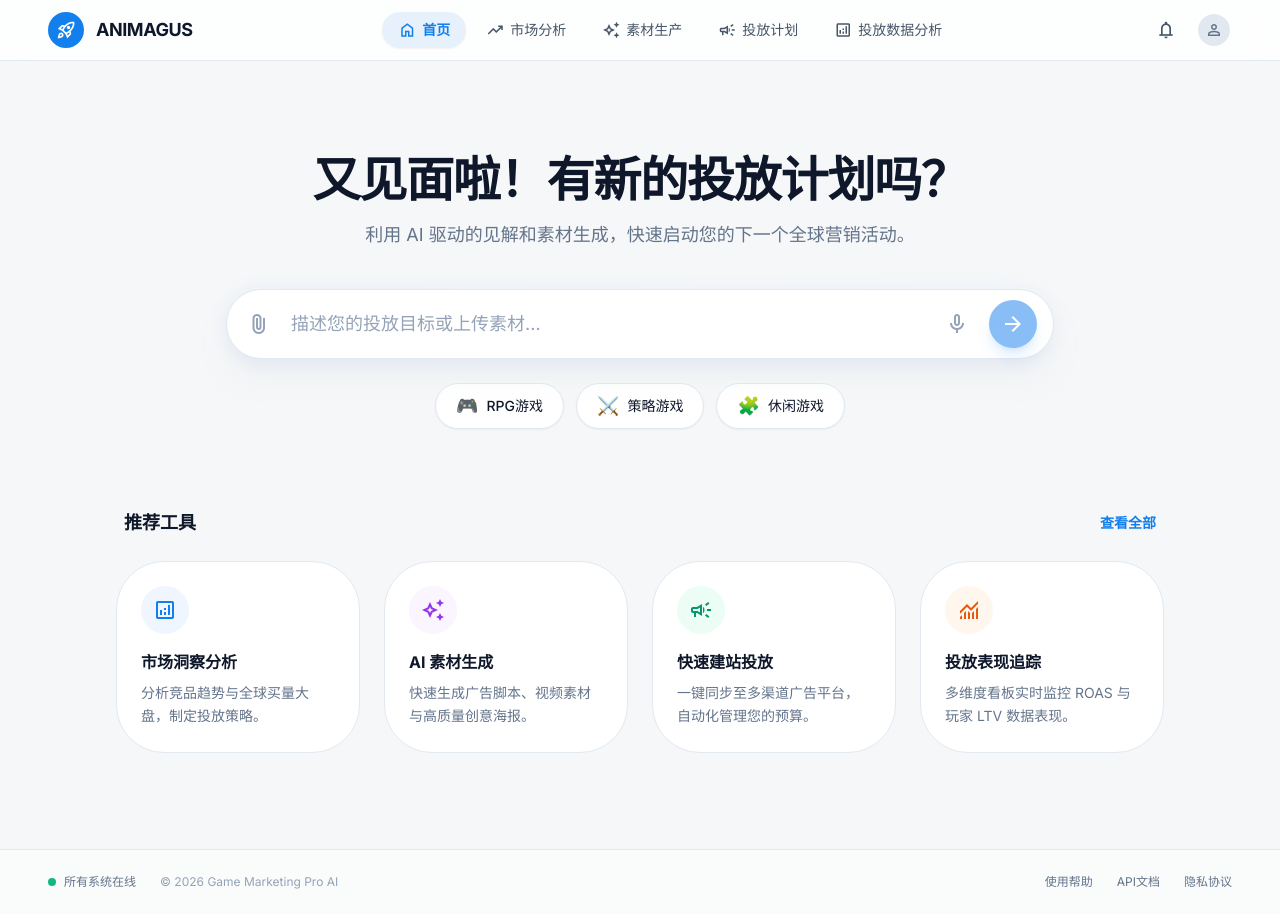
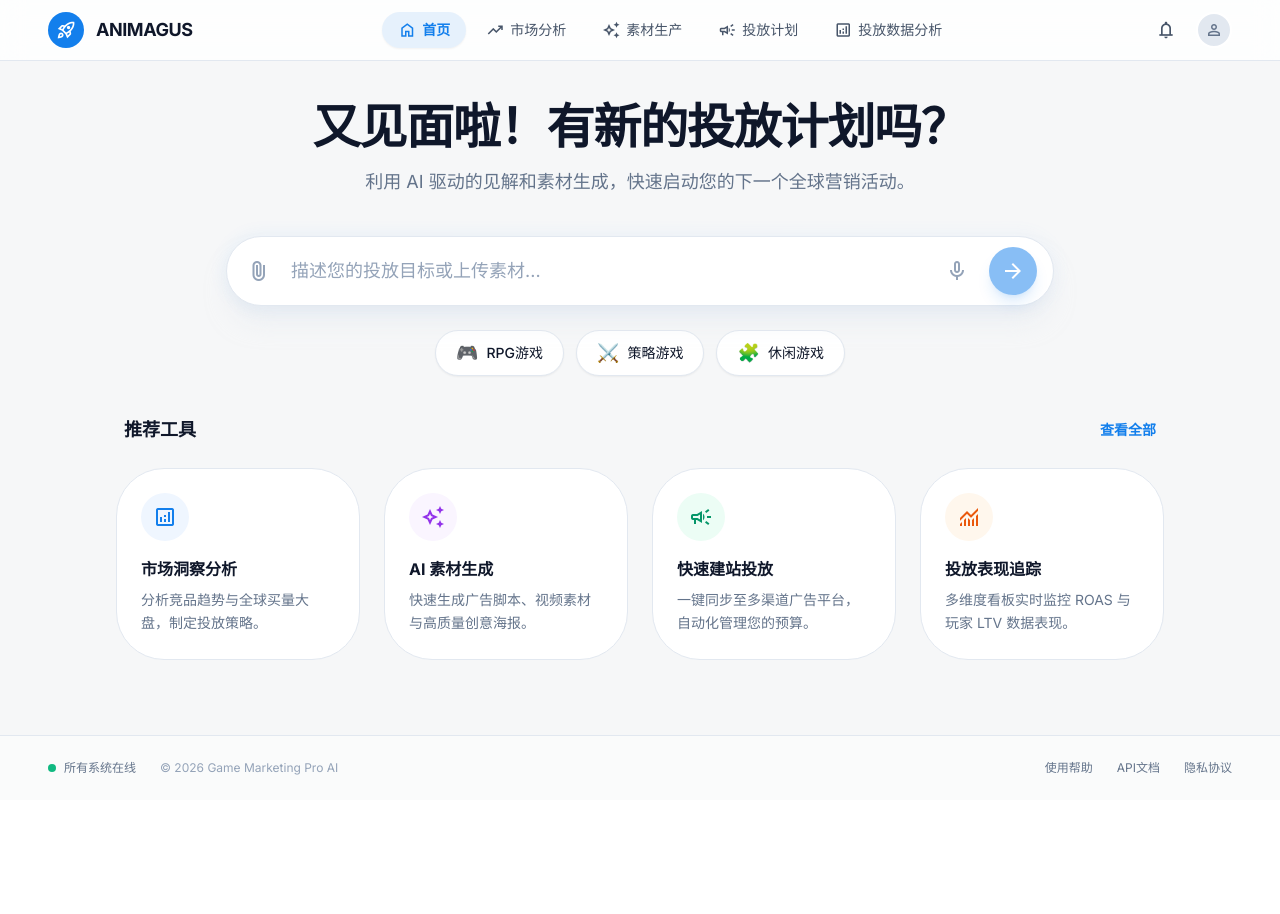
Before and after one commit to ANIFORCE-ORG/ANIFORCE, a Vue app in the folder frontend/packages/main-app/: page / in a window 1280 px wide. After the commit the page ends 800 px from the top, so only its background shows below. Built offline with nearby package versions, Linux system fonts and the light colour scheme.

Commit message:
modify floating bar

```diff
--- a/frontend/packages/main-app/src/pages/Home.vue
+++ b/frontend/packages/main-app/src/pages/Home.vue
@@ -1,9 +1,11 @@
 <script setup lang="ts">
-import { ref } from 'vue'
+import { ref, computed, nextTick } from 'vue'
 import { getDAL } from '@animagus/shared'
 
 const inputText = ref('')
 const loading = ref(false)
+const hasInteracted = ref(false)
+
 const analysisResult = ref<{
   session_id: string
   message: { role: string; content: string }
@@ -50,16 +52,27 @@ const toolCards = [
   },
 ]
 
+const hasContent = computed(() => loading.value || analysisResult.value !== null)
+
+function scrollToBottom() {
+  nextTick(() => {
+    window.scrollTo({ top: document.body.scrollHeight, behavior: 'smooth' })
+  })
+}
+
 async function handleSubmit() {
   if (!inputText.value.trim() || loading.value) return
+  hasInteracted.value = true
   loading.value = true
   analysisResult.value = null
+  scrollToBottom()
   try {
     const dal = getDAL()
     const gameType = quickTags.find(t => inputText.value.includes(t.label))?.label || 'RPG'
     const res = await dal.chat.analyzeGame(inputText.value, gameType)
     if (res.success && res.data) {
       analysisResult.value = res.data
+      scrollToBottom()
     }
   } catch (e) {
     console.error('分析失败:', e)
@@ -74,9 +87,15 @@ function handleTagClick(tag: string) {
 </script>
 
 <template>
-  <main class="flex flex-1 flex-col items-center justify-center px-4 py-12 md:py-24">
+  <main class="flex flex-1 flex-col items-center px-4 pb-8">
+    <!-- Top spacer: pushes content to center when no output -->
+    <div v-if="!hasContent" class="flex-1"></div>
+
     <!-- Greeting -->
-    <div class="max-w-[800px] w-full text-center space-y-4 mb-10">
+    <div
+      class="max-w-[800px] w-full text-center space-y-4 transition-all duration-500"
+      :class="hasContent ? 'pt-8 mb-6 opacity-50 scale-[0.92]' : 'mb-10'"
+    >
       <h1 class="text-slate-900 dark:text-white text-4xl md:text-5xl font-poppins font-semibold tracking-tight">
         又见面啦！有新的投放计划吗？
       </h1>
@@ -85,63 +104,16 @@ function handleTagClick(tag: string) {
       </p>
     </div>
 
-    <!-- Command Bar -->
-    <div class="max-w-[860px] w-full px-4 mb-8">
-      <div class="relative group">
-        <!-- Glow effect -->
-        <div class="absolute -inset-1 bg-gradient-to-r from-primary/20 to-blue-400/20 rounded-full blur opacity-25 group-focus-within:opacity-100 transition duration-1000 group-hover:duration-200"></div>
-        <!-- Input bar -->
-        <div class="relative flex items-center bg-white dark:bg-slate-900 rounded-full border border-slate-200 dark:border-slate-700 shadow-xl shadow-slate-200/50 dark:shadow-none p-2 focus-within:border-primary focus-within:ring-2 focus-within:ring-primary/20 transition-all">
-          <button class="flex items-center justify-center p-3 text-slate-400 hover:text-primary transition-colors">
-            <span class="material-symbols-outlined">attach_file</span>
-          </button>
-          <input
-            v-model="inputText"
-            class="flex-1 bg-transparent border-none focus:ring-0 focus:outline-none text-lg text-slate-800 dark:text-slate-200 placeholder:text-slate-400 py-3 px-2"
-            placeholder="描述您的投放目标或上传素材..."
-            type="text"
-            @keydown.enter="handleSubmit"
-          />
-          <div class="flex items-center gap-2 pr-2">
-            <button class="flex items-center justify-center p-3 text-slate-400 hover:text-primary transition-colors">
-              <span class="material-symbols-outlined">mic</span>
-            </button>
-            <button
-              class="bg-primary text-white h-12 w-12 rounded-full flex items-center justify-center hover:bg-primary/90 transition-all shadow-lg shadow-primary/30 disabled:opacity-50 disabled:cursor-not-allowed"
-              :disabled="loading || !inputText.trim()"
-              @click="handleSubmit"
-            >
-              <span v-if="loading" class="h-5 w-5 border-2 border-white border-t-transparent rounded-full animate-spin"></span>
-              <span v-else class="material-symbols-outlined">arrow_forward</span>
-            </button>
-          </div>
-        </div>
-      </div>
-
-      <!-- Quick Tags -->
-      <div class="flex flex-wrap justify-center gap-3 mt-6">
-        <button
-          v-for="tag in quickTags"
-          :key="tag.label"
-          class="flex items-center gap-2 px-5 py-2 rounded-full bg-white dark:bg-slate-800 border border-slate-200 dark:border-slate-700 hover:border-primary hover:text-primary transition-all shadow-sm"
-          @click="handleTagClick(tag.label)"
-        >
-          <span class="text-lg">{{ tag.emoji }}</span>
-          <span class="text-sm font-medium">{{ tag.label }}</span>
-        </button>
-      </div>
-    </div>
-
+    <!-- Output Content Area (above the input bar, only when has content) -->
+    <div v-if="hasContent" class="max-w-[1080px] w-full px-4 space-y-6 mb-6">
       <!-- Loading State -->
-    <div v-if="loading" class="max-w-[860px] w-full px-4 mb-8">
-      <div class="flex items-center justify-center gap-3 py-8">
+      <div v-if="loading" class="flex items-center justify-center gap-3 py-8">
         <div class="h-5 w-5 border-2 border-primary border-t-transparent rounded-full animate-spin"></div>
         <span class="text-slate-500 text-sm">AI 正在分析中，请稍候...</span>
       </div>
-    </div>
 
       <!-- Analysis Result -->
-    <div v-if="analysisResult" class="max-w-[1080px] w-full px-4 mb-8 space-y-6">
+      <template v-if="analysisResult">
         <!-- AI Message -->
         <div class="bg-white dark:bg-slate-900 rounded-2xl border border-slate-200 dark:border-slate-800 p-6 shadow-sm">
           <div class="flex items-start gap-3">
@@ -206,10 +178,58 @@ function handleTagClick(tag: string) {
             </div>
           </div>
         </div>
+      </template>
     </div>
 
-    <!-- Tool Cards -->
-    <div v-if="!analysisResult" class="w-full max-w-[1080px] mt-12">
+    <!-- Floating Command Bar (always below output content) -->
+    <div class="max-w-[860px] w-full px-4 mb-6">
+      <div class="relative group">
+        <!-- Glow effect -->
+        <div class="absolute -inset-1 bg-gradient-to-r from-primary/20 to-blue-400/20 rounded-full blur opacity-25 group-focus-within:opacity-100 transition duration-1000 group-hover:duration-200"></div>
+        <!-- Input bar -->
+        <div class="relative flex items-center bg-white dark:bg-slate-900 rounded-full border border-slate-200 dark:border-slate-700 shadow-xl shadow-slate-200/50 dark:shadow-none p-2 focus-within:border-primary focus-within:ring-2 focus-within:ring-primary/20 transition-all">
+          <button class="flex items-center justify-center p-3 text-slate-400 hover:text-primary transition-colors">
+            <span class="material-symbols-outlined">attach_file</span>
+          </button>
+          <input
+            v-model="inputText"
+            class="flex-1 bg-transparent border-none focus:ring-0 focus:outline-none text-lg text-slate-800 dark:text-slate-200 placeholder:text-slate-400 py-3 px-2"
+            placeholder="描述您的投放目标或上传素材..."
+            type="text"
+            @keydown.enter="handleSubmit"
+          />
+          <div class="flex items-center gap-2 pr-2">
+            <button class="flex items-center justify-center p-3 text-slate-400 hover:text-primary transition-colors">
+              <span class="material-symbols-outlined">mic</span>
+            </button>
+            <button
+              class="bg-primary text-white h-12 w-12 rounded-full flex items-center justify-center hover:bg-primary/90 transition-all shadow-lg shadow-primary/30 disabled:opacity-50 disabled:cursor-not-allowed"
+              :disabled="loading || !inputText.trim()"
+              @click="handleSubmit"
+            >
+              <span v-if="loading" class="h-5 w-5 border-2 border-white border-t-transparent rounded-full animate-spin"></span>
+              <span v-else class="material-symbols-outlined">arrow_forward</span>
+            </button>
+          </div>
+        </div>
+      </div>
+
+      <!-- Quick Tags (hide after interaction) -->
+      <div v-if="!hasContent" class="flex flex-wrap justify-center gap-3 mt-6">
+        <button
+          v-for="tag in quickTags"
+          :key="tag.label"
+          class="flex items-center gap-2 px-5 py-2 rounded-full bg-white dark:bg-slate-800 border border-slate-200 dark:border-slate-700 hover:border-primary hover:text-primary transition-all shadow-sm"
+          @click="handleTagClick(tag.label)"
+        >
+          <span class="text-lg">{{ tag.emoji }}</span>
+          <span class="text-sm font-medium">{{ tag.label }}</span>
+        </button>
+      </div>
+    </div>
+
+    <!-- Tool Cards (only show when no content) -->
+    <div v-if="!hasContent && !hasInteracted" class="w-full max-w-[1080px] mt-4">
       <div class="flex items-center justify-between px-6 mb-6">
         <h3 class="text-lg font-bold dark:text-white">推荐工具</h3>
         <a class="text-sm font-semibold text-primary hover:underline" href="#">查看全部</a>
@@ -231,5 +251,8 @@ function handleTagClick(tag: string) {
         </div>
       </div>
     </div>
+
+    <!-- Bottom spacer: pushes content to center when no output -->
+    <div v-if="!hasContent" class="flex-1"></div>
   </main>
 </template>
```
Lines whose indentation alone changed are shown as unchanged.
